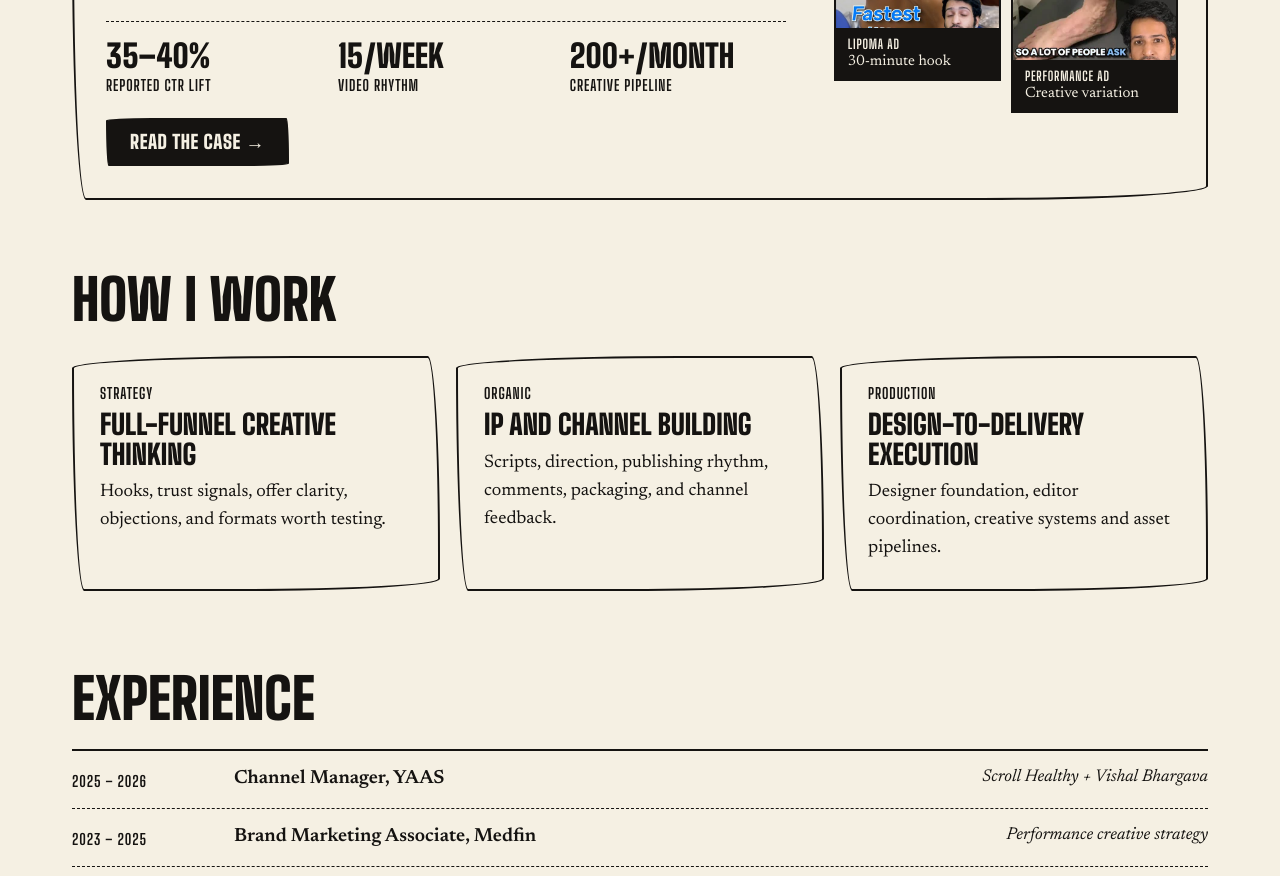
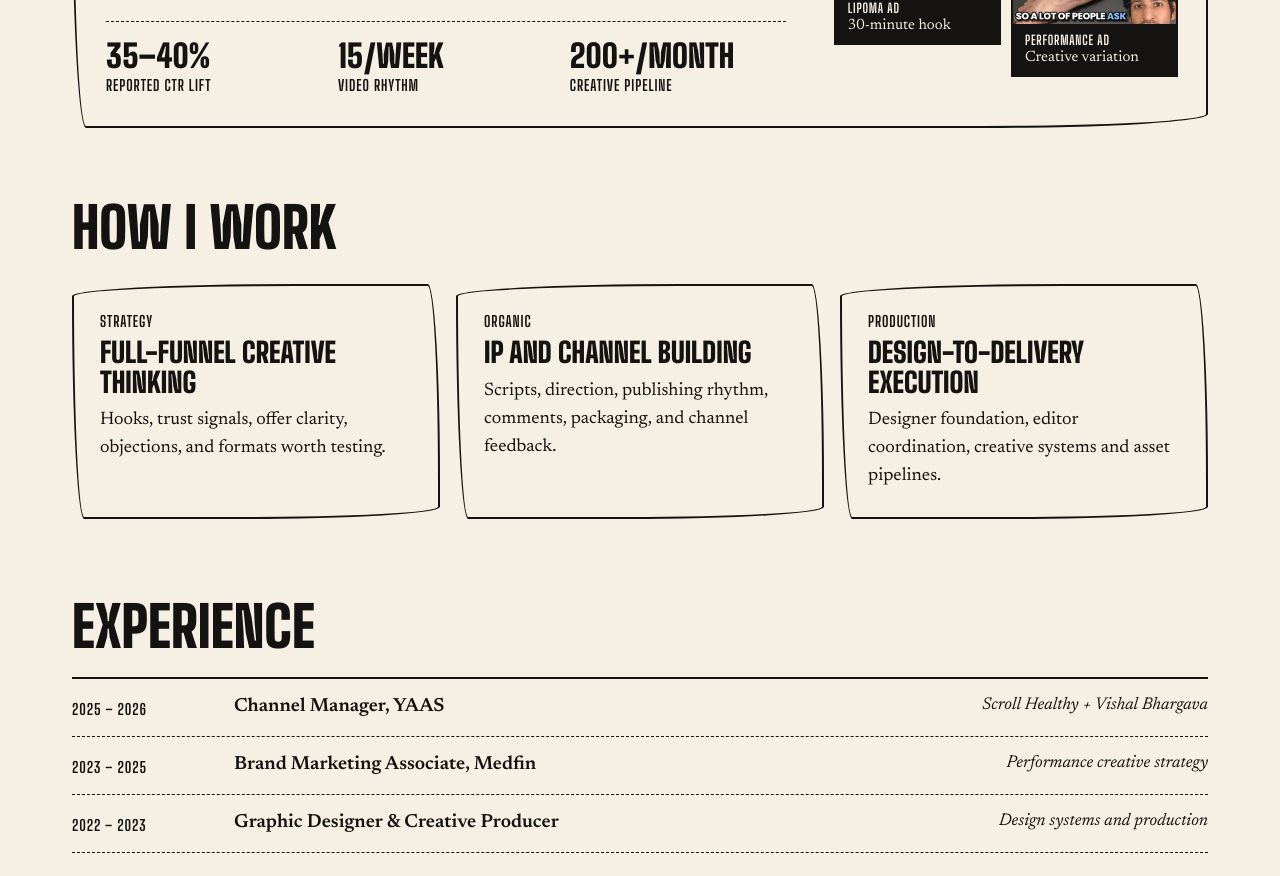
Before and after one commit to MindBobbles/portfolio-site-v2, a plain HTML site: page index.html in a window 1280 px wide. Shown: the part 2879-3755 px from the top of the page. Drawn offline with Linux system fonts and the light colour scheme.

Commit message:
Remove Read the case link: keep all work on one page

```diff
--- a/index.html
+++ b/index.html
@@ -183,7 +183,6 @@ a{color:#151311}a:hover{text-decoration-thickness:2px}
 <div><div class="disp" style="font-size: 32px; line-height: 1">15/week</div><p class="lbl" style="margin-top: 4px">Video rhythm</p></div>
 <div><div class="disp" style="font-size: 32px; line-height: 1">200+/month</div><p class="lbl" style="margin-top: 4px">Creative pipeline</p></div>
 </div>
-<a href="medfin.html" class="btn wob" style="align-self: flex-start; background: #151311; color: #F5F0E3">Read the case →</a>
 </div>
 <div style="flex: 1 1 340px; max-width: 480px; display: grid; grid-template-columns: repeat(2, minmax(0, 1fr)); gap: 14px; align-items: start">
 <div data-kind="mp4" data-src="assets/medfin-lipoma-hook-3.mp4" class="tile v" style="height: auto; width: 100%"><img src="assets/thumbs/med1.jpg" alt=""><button type="button" class="tap" aria-label="Play: Lipoma ad, the 30-minute hook"><span class="play"><svg width="20" height="20" viewBox="0 0 22 22" aria-hidden="true"><path d="M6 3 L19 11 L6 19 Z" fill="#F5F0E3"></path></svg></span><span class="cap"><span class="lbl" style="display: block; font-size: 13px">Lipoma ad</span><span style="display: block; font-size: 15px; margin-top: 2px">30-minute hook</span></span></button></div>
```
